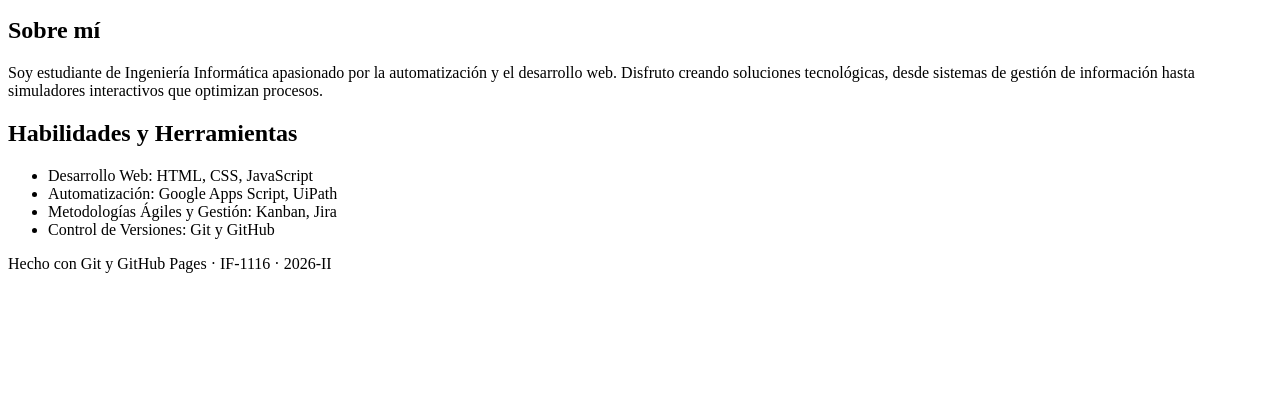
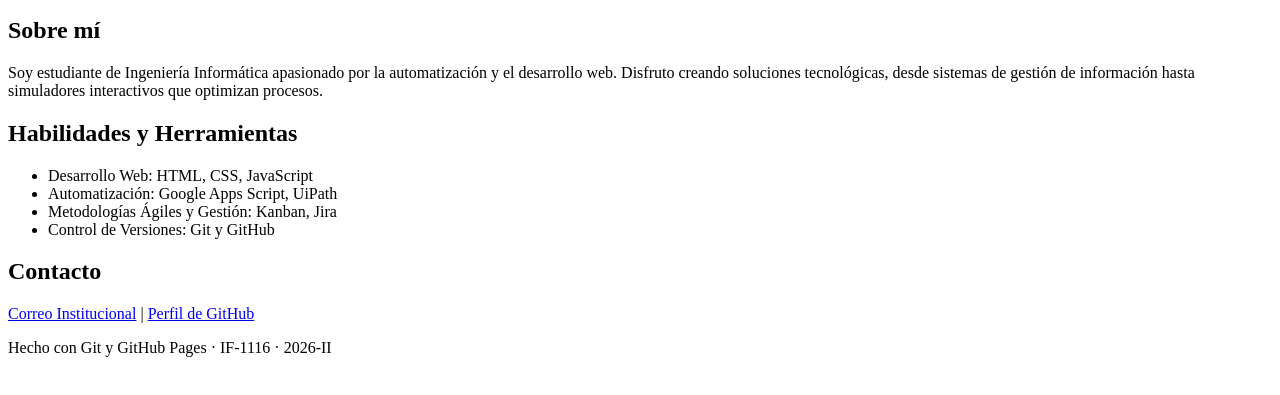
Before and after one commit to FabrizioPanduro/FabrizioPanduro.github.io, a plain HTML site: page index.html in a window 1280 px wide. Shown: the part 101-496 px from the top of the page. Drawn offline with Linux system fonts and the light colour scheme.

Commit message:
Agregar enlaces de contacto

```diff
--- a/index.html
+++ b/index.html
@@ -28,6 +28,13 @@
                 <li>Control de Versiones: Git y GitHub</li>
             </ul>
         </section>
+        <section id="contacto">
+            <h2>Contacto</h2>
+            <p>
+                <a href="mailto:202012303@urp.edu.pe">Correo Institucional</a> |
+                <a href="https://github.com/FabrizioPanduro">Perfil de GitHub</a>
+            </p>
+        </section>
     </main>
     <footer>
         <p>Hecho con Git y GitHub Pages · IF-1116 · 2026-II</p>
```
